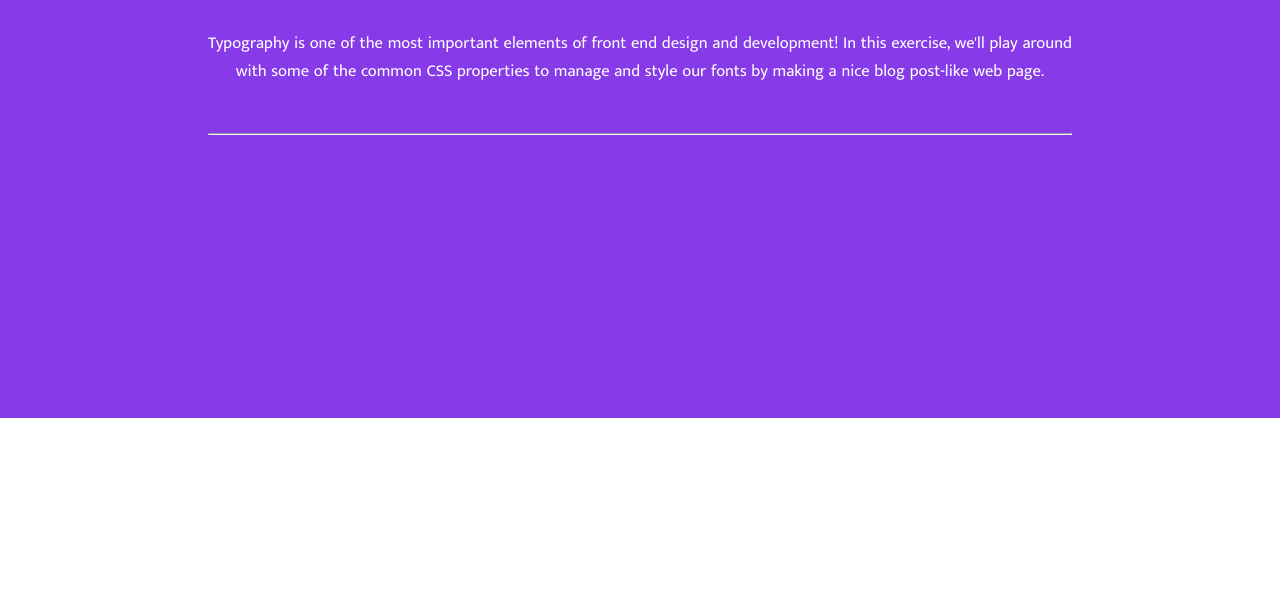
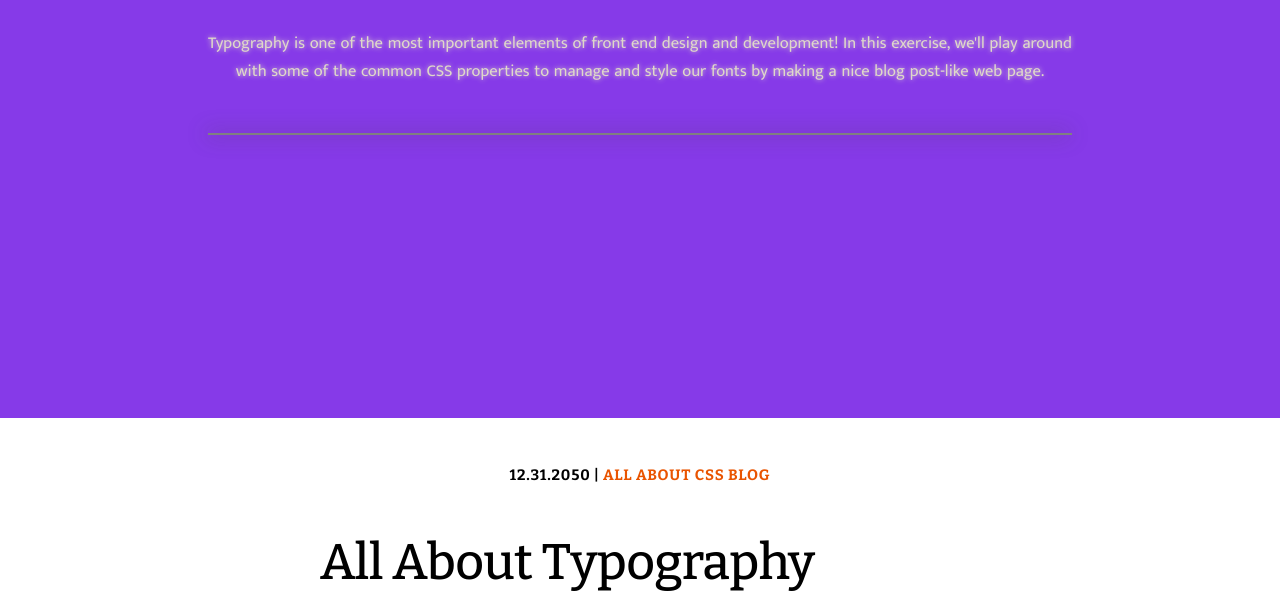
Before and after one commit to FarazTaslimi/Zero-To-Hero, a website: page 2. Blog Post Project/index.html in a window 1280 px wide. Shown: the part 382-974 px from the top of the page. Before the commit the page ends 800 px from the top, so only its background shows below. Drawn offline with nearby package versions, Linux system fonts and the light colour scheme.

Commit message:
Colt Steel

```diff
--- a/2. Blog Post Project/index.html
+++ b/2. Blog Post Project/index.html
@@ -17,5 +17,16 @@
             <hr>
         </div>
     </div>
+
+    <main>
+        <header>
+            <span class="blog--title">12.31.2050 | <span>all about css blog</span></span>
+        </header>
+
+        <section class="main-section">
+            <h2>All About Typography</h2>
+            <p class="headline"></p>
+        </section>
+    </main>
 </body>
 </html>
--- a/2. Blog Post Project/style.css
+++ b/2. Blog Post Project/style.css
@@ -6,6 +6,8 @@
 
 :root {
     font-size: 62.5%;
+
+    --text-primary: #e95400;
 }
 
 body {
@@ -18,6 +20,7 @@ body {
 
 hr {
     width: 100%;
+    border: 1px solid gray;
 }
 
 h1,
@@ -34,6 +37,11 @@ h1 {
     font-size: 8rem;
     font-weight: 400;
     letter-spacing: -1.5px;
+}
+
+h2 {
+    font-size: 5rem;
+    letter-spacing: -0.5px;
 }
 
 .hero {
@@ -58,9 +66,44 @@ h1 {
 .hero p {
     text-align: center;
     word-spacing: 1px;
-    /* font-weight: 400; */
+    font-weight: 400;
+    color: #dfd8c9;
+    text-shadow: 0px 0px 5px #dfd8c9;
 }
 
 .hero hr {
     margin-top: 16px;
+    box-shadow: -2px 0px 20px rgb(66, 66, 66);
 }
+
+main {
+    width: 100%;
+    display: flex;
+    flex-direction: column;
+    align-items: center;
+}
+
+header {
+    display: flex;
+    align-items: center;
+    justify-content: center;
+}
+
+.blog--title {
+    font-size: 1.5rem;
+    font-weight: 700;
+    text-transform: uppercase;
+    letter-spacing: 0.8px;
+    font-family: serif;
+    padding: 48px 0;
+    font-family: Bitter, serif;
+}
+
+.blog--title span {
+    font-weight: 600;
+    color: var(--text-primary);
+}
+
+section {
+    width: 50%;
+}
```
